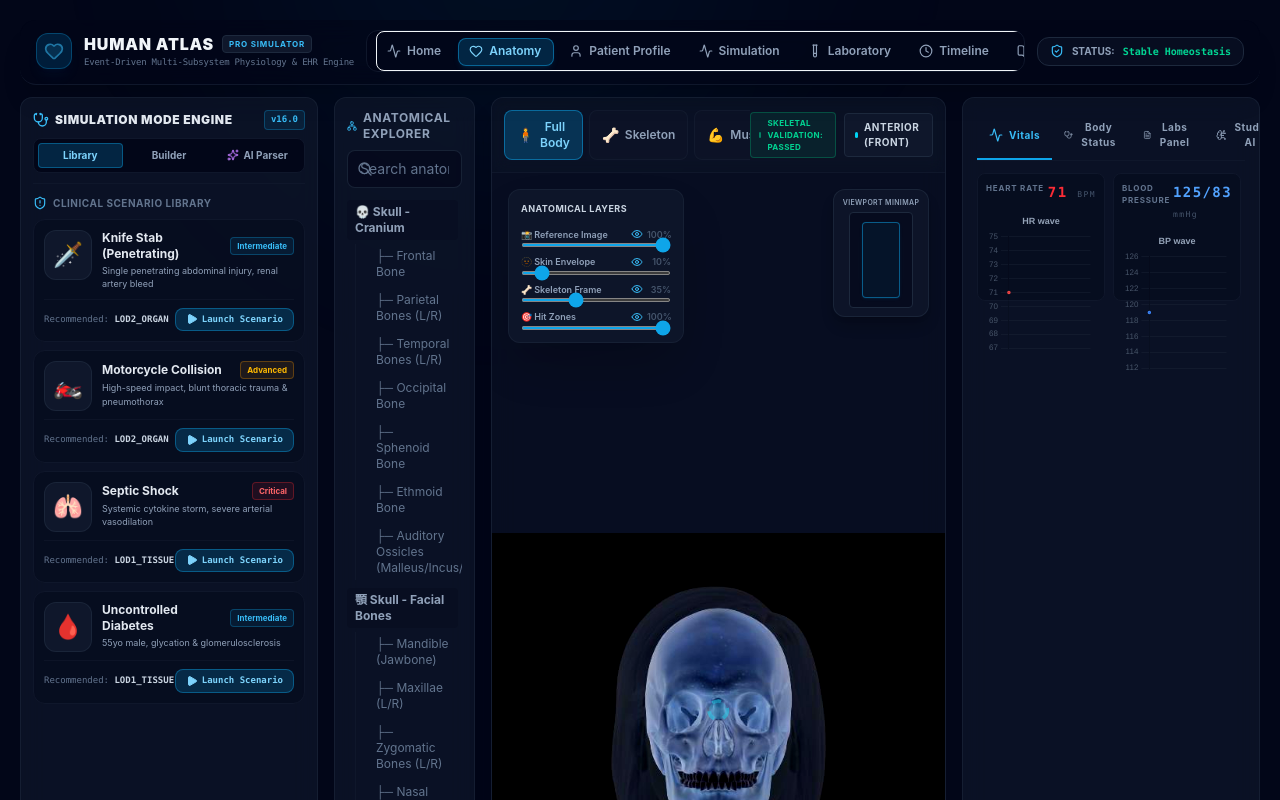
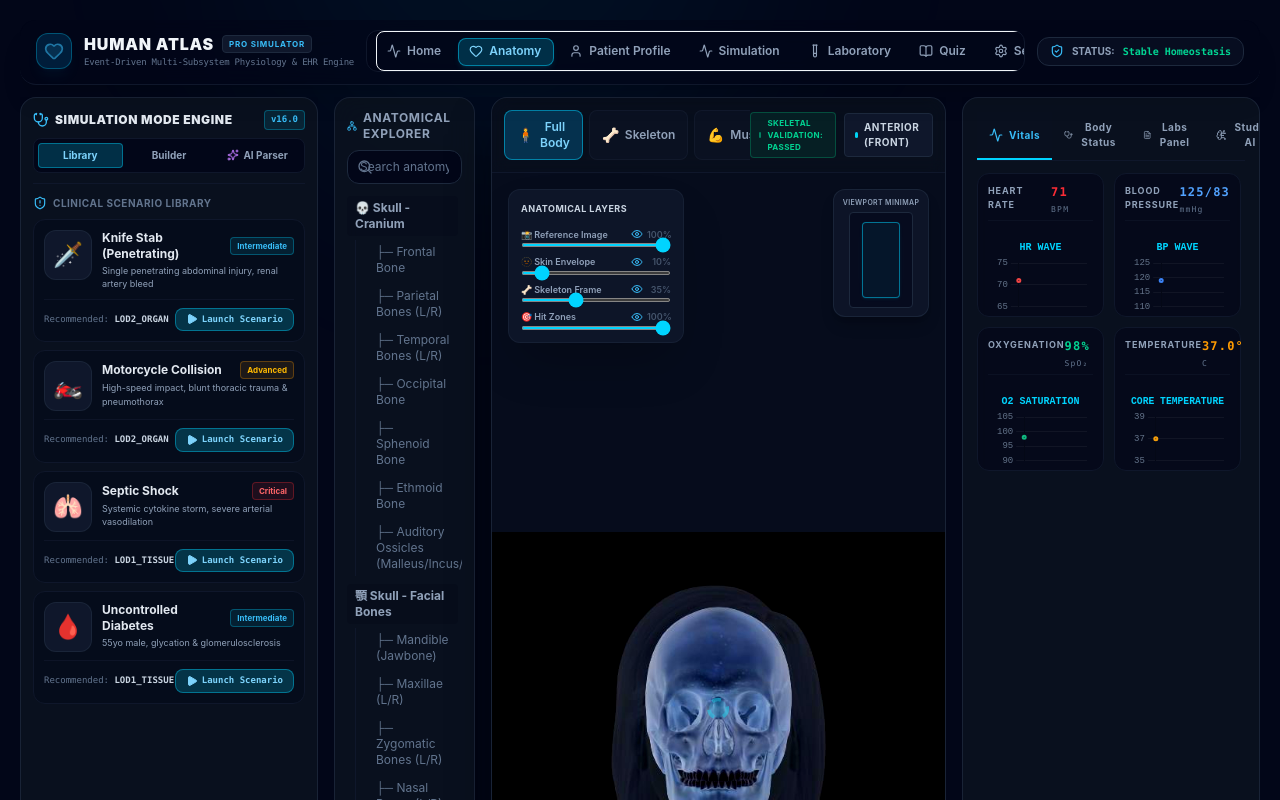
Before and after one commit to higghere/Atlas, a React (Vite) app: page / in a window 1280 px wide. Both pictures are taken after a click on the button "Anatomy". Shown: the top 800 px of the page. Built offline with nearby package versions, Linux system fonts and the light colour scheme.

Commit message:
fix(ui): v24.2 master design standards polish, chart height balance, rename Study to Quiz with PyQP redirect, and remove Timeline from Navbar

```diff
--- a/src/components/Home/HomePage.tsx
+++ b/src/components/Home/HomePage.tsx
@@ -59,17 +59,9 @@ export const HomePage: React.FC<HomePageProps> = ({ onNavigate }) => {
       borderColor: 'group-hover:border-[#00D4FF]/50'
     },
     {
-      id: 'timeline' as NavTabId,
-      title: 'Replay & Analytics',
-      description: 'Review step-by-step timelines, clinical event chains, organ failure orders, and treatment outcome comparisons.',
-      icon: <RotateCcw className="w-6 h-6 text-[#00FFA8]" />,
-      accent: 'from-[#00FFA8]/20 to-transparent',
-      borderColor: 'group-hover:border-[#00FFA8]/50'
-    },
-    {
-      id: 'study' as NavTabId,
-      title: 'Knowledge Library',
-      description: 'Browse compiled diseases, drugs, surgical procedures, laboratory reference values, and medical guidelines.',
+      id: 'quiz' as NavTabId,
+      title: 'Human Anatomy Quiz',
+      description: 'Practice interactive biology questions and test your medical anatomy knowledge on PyQP.',
       icon: <BookOpen className="w-6 h-6 text-[#00D4FF]" />,
       accent: 'from-[#00D4FF]/20 to-transparent',
       borderColor: 'group-hover:border-[#00D4FF]/50'
--- a/src/components/Navigation/Navbar.tsx
+++ b/src/components/Navigation/Navbar.tsx
@@ -8,7 +8,7 @@ export type NavTabId =
   | 'simulation'
   | 'laboratory'
   | 'timeline'
-  | 'study'
+  | 'quiz'
   | 'settings';
 
 interface NavbarProps {
@@ -34,8 +34,7 @@ export const Navbar: React.FC<NavbarProps> = ({
     { id: 'patient-profile', label: 'Patient Profile', icon: <User className="w-3.5 h-3.5" /> },
     { id: 'simulation', label: 'Simulation', icon: <Activity className="w-3.5 h-3.5" /> },
     { id: 'laboratory', label: 'Laboratory', icon: <TestTube className="w-3.5 h-3.5" /> },
-    { id: 'timeline', label: 'Timeline', icon: <Clock className="w-3.5 h-3.5" /> },
-    { id: 'study', label: 'Study', icon: <BookOpen className="w-3.5 h-3.5" /> },
+    { id: 'quiz', label: 'Quiz', icon: <BookOpen className="w-3.5 h-3.5" /> },
     { id: 'settings', label: 'Settings', icon: <SettingsIcon className="w-3.5 h-3.5" /> },
   ];
 
@@ -134,6 +133,10 @@ export const Navbar: React.FC<NavbarProps> = ({
               key={t.id}
               data-tab={t.id}
               onClick={(e) => {
+                if (t.id === 'quiz') {
+                  window.location.href = 'https://shs-pyqp-project.vercel.app/resources/questions.html?topic=class-10-bio-human-anatomy';
+                  return;
+                }
                 positionSlider(e.currentTarget);
                 onSelectTab(t.id);
               }}
--- a/src/components/Telemetry/TelemetryDashboard.tsx
+++ b/src/components/Telemetry/TelemetryDashboard.tsx
@@ -46,15 +46,23 @@ export const TelemetryDashboard: React.FC<TelemetryDashboardProps> = ({
   const buildChartOptions = (title: string, color: string) => ({
     responsive: true,
     maintainAspectRatio: false,
+    layout: {
+      padding: { top: 6, bottom: 6, left: 6, right: 6 }
+    },
     plugins: {
       legend: { display: false },
-      title: { display: true, text: title, color: '#94a3b8', font: { size: 9, weight: 'bold' as const } }
+      title: {
+        display: true,
+        text: title.toUpperCase(),
+        color: '#00D4FF',
+        font: { size: 10, weight: 'bold' as const, family: 'monospace' }
+      }
     },
     scales: {
       x: { display: false },
       y: {
-        grid: { color: 'rgba(30, 41, 59, 0.4)' },
-        ticks: { color: '#475569', font: { size: 8 } }
+        grid: { color: 'rgba(255, 255, 255, 0.05)' },
+        ticks: { color: '#64748b', font: { size: 9, family: 'monospace' } }
       }
     }
   });
@@ -65,10 +73,11 @@ export const TelemetryDashboard: React.FC<TelemetryDashboardProps> = ({
       label,
       data,
       borderColor: color,
-      backgroundColor: `${color}10`,
+      backgroundColor: `${color}15`,
       tension: 0.25,
-      borderWidth: 1.5,
-      pointRadius: 1
+      borderWidth: 2,
+      pointRadius: 1.5,
+      pointHoverRadius: 3
     }]
   });
 
@@ -193,52 +202,52 @@ export const TelemetryDashboard: React.FC<TelemetryDashboardProps> = ({
               </div>
             )}
 
-            <div className="grid grid-cols-2 gap-2 flex-1 min-h-[300px]">
+            <div className="grid grid-cols-2 gap-2.5">
               {/* Heart Rate monitor */}
-              <div className="bg-slate-950/40 p-2 border border-slate-900 rounded-lg flex flex-col h-32 relative">
-                <div className="flex justify-between items-start">
-                  <span className="text-[8px] font-bold text-slate-500 uppercase tracking-widest">Heart Rate</span>
-                  <span className="text-sm font-black text-red-500 font-mono tracking-widest">
-                    {isDeceased ? 0 : (hrData[hrData.length - 1] || 70)} <span className="text-[8px] font-normal text-slate-600">BPM</span>
+              <div className="bg-slate-950/60 p-2.5 border border-slate-900 rounded-xl flex flex-col h-36 relative">
+                <div className="flex justify-between items-start border-b border-slate-900/60 pb-1">
+                  <span className="text-[9px] font-bold text-slate-400 uppercase tracking-widest">Heart Rate</span>
+                  <span className="text-xs font-black text-red-500 font-mono tracking-widest">
+                    {isDeceased ? 0 : (hrData[hrData.length - 1] || 70)} <span className="text-[8px] font-normal text-slate-500">BPM</span>
                   </span>
                 </div>
-                <div className="flex-1 mt-1">
+                <div className="flex-1 w-full h-full min-h-[90px] mt-1">
                   <Line data={getVitalDataset('HR', isDeceased ? hrData.map(() => 0) : hrData, '#ef4444')} options={buildChartOptions('HR wave', '#ef4444')} />
                 </div>
               </div>
 
               {/* Blood Pressure monitor */}
-              <div className="bg-slate-950/40 p-2 border border-slate-900 rounded-lg flex flex-col h-32 relative">
-                <div className="flex justify-between items-start">
-                  <span className="text-[8px] font-bold text-slate-500 uppercase tracking-widest">Blood Pressure</span>
-                  <span className="text-sm font-black text-blue-400 font-mono tracking-widest">
+              <div className="bg-slate-950/60 p-2.5 border border-slate-900 rounded-xl flex flex-col h-36 relative">
+                <div className="flex justify-between items-start border-b border-slate-900/60 pb-1">
+                  <span className="text-[9px] font-bold text-slate-400 uppercase tracking-widest">Blood Pressure</span>
+                  <span className="text-xs font-black text-blue-400 font-mono tracking-widest">
                     {isDeceased ? '0/0' : (bpData[bpData.length - 1] ? `${Math.round(bpData[bpData.length - 1] * 1.05)}/${Math.round(bpData[bpData.length - 1] * 0.7)}` : '120/80')}{' '}
-                    <span className="text-[8px] font-normal text-slate-600">mmHg</span>
+                    <span className="text-[8px] font-normal text-slate-500">mmHg</span>
                   </span>
                 </div>
-                <div className="flex-1 mt-1">
+                <div className="flex-1 w-full h-full min-h-[90px] mt-1">
                   <Line data={getVitalDataset('BP', isDeceased ? bpData.map(() => 0) : bpData, '#3b82f6')} options={buildChartOptions('BP wave', '#3b82f6')} />
                 </div>
               </div>
 
               {/* Oxygen saturation monitor */}
-              <div className="bg-slate-950/40 p-2 border border-slate-900 rounded-lg flex flex-col h-32 relative">
-                <div className="flex justify-between items-start">
-                  <span className="text-[8px] font-bold text-slate-500 uppercase tracking-widest">Oxygenation</span>
-                  <span className="text-sm font-black text-emerald-400 font-mono tracking-widest">{isDeceased ? 0 : (o2Data[o2Data.length - 1] || 98)}% <span className="text-[8px] font-normal text-slate-600">SpO₂</span></span>
+              <div className="bg-slate-950/60 p-2.5 border border-slate-900 rounded-xl flex flex-col h-36 relative">
+                <div className="flex justify-between items-start border-b border-slate-900/60 pb-1">
+                  <span className="text-[9px] font-bold text-slate-400 uppercase tracking-widest">Oxygenation</span>
+                  <span className="text-xs font-black text-emerald-400 font-mono tracking-widest">{isDeceased ? 0 : (o2Data[o2Data.length - 1] || 98)}% <span className="text-[8px] font-normal text-slate-500">SpO₂</span></span>
                 </div>
-                <div className="flex-1 mt-1">
+                <div className="flex-1 w-full h-full min-h-[90px] mt-1">
                   <Line data={getVitalDataset('O2', isDeceased ? o2Data.map(() => 0) : o2Data, '#10b981')} options={buildChartOptions('O2 saturation', '#10b981')} />
                 </div>
               </div>
 
               {/* Temperature monitor */}
-              <div className="bg-slate-950/40 p-2 border border-slate-900 rounded-lg flex flex-col h-32 relative">
-                <div className="flex justify-between items-start">
-                  <span className="text-[8px] font-bold text-slate-500 uppercase tracking-widest">Temperature</span>
-                  <span className="text-sm font-black text-amber-500 font-mono tracking-widest">{(tempData[tempData.length - 1] || 37.0).toFixed(1)}° <span className="text-[8px] font-normal text-slate-600">C</span></span>
+              <div className="bg-slate-950/60 p-2.5 border border-slate-900 rounded-xl flex flex-col h-36 relative">
+                <div className="flex justify-between items-start border-b border-slate-900/60 pb-1">
+                  <span className="text-[9px] font-bold text-slate-400 uppercase tracking-widest">Temperature</span>
+                  <span className="text-xs font-black text-amber-500 font-mono tracking-widest">{(tempData[tempData.length - 1] || 37.0).toFixed(1)}° <span className="text-[8px] font-normal text-slate-500">C</span></span>
                 </div>
-                <div className="flex-1 mt-1">
+                <div className="flex-1 w-full h-full min-h-[90px] mt-1">
                   <Line data={getVitalDataset('TEMP', tempData, '#f59e0b')} options={buildChartOptions('Core Temperature', '#f59e0b')} />
                 </div>
               </div>
--- a/src/index.css
+++ b/src/index.css
@@ -6,74 +6,79 @@
   --color-medical-200: #bae6fd;
   --color-medical-300: #7dd3fc;
   --color-medical-400: #38bdf8;
-  --color-medical-500: #0ea5e9;
+  --color-medical-500: #00D4FF;
   --color-medical-600: #0284c7;
   --color-medical-700: #0369a1;
   --color-medical-800: #075985;
   --color-medical-900: #0c4a6e;
-  --color-medical-950: #082f49;
+  --color-medical-950: #050816;
 }
 
 @layer base {
   body {
-    @apply bg-slate-950 text-slate-100 font-sans antialiased overflow-x-hidden;
-    background-image: radial-gradient(circle at 50% 0%, #0f172a 0%, #020617 100%);
+    @apply bg-[#050816] text-slate-100 font-sans antialiased overflow-x-hidden select-none;
+    background-image: radial-gradient(circle at 50% 0%, #0B1220 0%, #050816 100%);
   }
 }
 
-/* Glassmorphism custom styles */
+/* Master Design Tokens & Glassmorphic Utilities (v24.2) */
 .glass-panel {
-  @apply bg-slate-900/70 border border-slate-800/60 backdrop-blur-md rounded-xl shadow-xl shadow-slate-950/30;
+  @apply bg-[#0B1220]/90 border border-slate-800/80 backdrop-blur-md rounded-2xl shadow-2xl shadow-black/60 transition-all duration-300;
 }
 
 .glass-card {
-  @apply bg-slate-900/40 border border-slate-800/40 backdrop-blur-sm rounded-lg hover:border-slate-700/50 hover:bg-slate-900/60 transition-all duration-300;
+  @apply bg-slate-950/60 border border-slate-800/60 backdrop-blur-sm rounded-xl hover:border-[#00D4FF]/40 hover:bg-slate-900/60 transition-all duration-200;
 }
 
 .glass-input {
-  @apply bg-slate-950/60 border border-slate-800/80 rounded-lg px-3 py-2 text-sm text-slate-100 placeholder-slate-500 focus:outline-none focus:border-medical-500 focus:ring-1 focus:ring-medical-500/30 transition-all duration-200;
+  @apply bg-slate-950 border border-slate-800 rounded-xl px-3 py-2 text-xs text-slate-100 placeholder-slate-500 focus:outline-none focus:border-[#00D4FF] focus:ring-1 focus:ring-[#00D4FF]/30 transition-all duration-200;
 }
 
 .glass-btn {
-  @apply px-4 py-2 rounded-lg text-sm font-medium border transition-all duration-200 flex items-center justify-center gap-2;
+  @apply px-3.5 py-2 rounded-xl text-xs font-bold border transition-all duration-200 flex items-center justify-center gap-2 active:scale-[0.98];
 }
 
 .glass-btn-primary {
-  @apply px-4 py-2 rounded-lg text-sm font-medium border transition-all duration-200 flex items-center justify-center gap-2 bg-medical-600/80 border-medical-500 hover:bg-medical-500 hover:border-medical-400 text-white shadow-lg shadow-medical-500/10;
+  @apply px-3.5 py-2 rounded-xl text-xs font-bold border transition-all duration-200 flex items-center justify-center gap-2 bg-[#00D4FF] border-[#00D4FF] hover:bg-[#00D4FF]/90 text-slate-950 shadow-lg shadow-[#00D4FF]/20 active:scale-[0.98];
 }
 
 .glass-btn-secondary {
-  @apply px-4 py-2 rounded-lg text-sm font-medium border transition-all duration-200 flex items-center justify-center gap-2 bg-slate-800/50 border-slate-700 hover:bg-slate-700/60 hover:border-slate-600 text-slate-200;
+  @apply px-3.5 py-2 rounded-xl text-xs font-bold border transition-all duration-200 flex items-center justify-center gap-2 bg-slate-900 border-slate-800 hover:bg-slate-800 hover:border-slate-700 text-slate-200 active:scale-[0.98];
 }
 
 .glass-btn-danger {
-  @apply px-4 py-2 rounded-lg text-sm font-medium border transition-all duration-200 flex items-center justify-center gap-2 bg-red-950/50 border-red-800 hover:bg-red-900/60 hover:border-red-700 text-red-200;
+  @apply px-3.5 py-2 rounded-xl text-xs font-bold border transition-all duration-200 flex items-center justify-center gap-2 bg-[#FF4D5A]/10 border-[#FF4D5A]/40 hover:bg-[#FF4D5A]/20 hover:border-[#FF4D5A]/60 text-[#FF4D5A] active:scale-[0.98];
 }
 
 .glass-btn-success {
-  @apply px-4 py-2 rounded-lg text-sm font-medium border transition-all duration-200 flex items-center justify-center gap-2 bg-emerald-950/50 border-emerald-800 hover:bg-emerald-900/60 hover:border-emerald-700 text-emerald-200;
+  @apply px-3.5 py-2 rounded-xl text-xs font-bold border transition-all duration-200 flex items-center justify-center gap-2 bg-[#00FFA8]/10 border-[#00FFA8]/40 hover:bg-[#00FFA8]/20 hover:border-[#00FFA8]/60 text-[#00FFA8] active:scale-[0.98];
 }
 
-/* Pulse animation for active organs/systems */
-@keyframes active-pulse {
-  0%, 100% {
-    opacity: 0.2;
-    transform: scale(1);
-  }
-  50% {
-    opacity: 0.6;
-    transform: scale(1.05);
-  }
+/* Master Status Badges (Standardized Height 24px) */
+.badge-healthy {
+  @apply text-[10px] px-2.5 py-0.5 rounded-full font-mono font-bold uppercase bg-[#00FFA8]/10 text-[#00FFA8] border border-[#00FFA8]/30 flex items-center gap-1.5 shrink-0;
 }
 
-.pulse-active {
-  animation: active-pulse 2s infinite ease-in-out;
+.badge-warning {
+  @apply text-[10px] px-2.5 py-0.5 rounded-full font-mono font-bold uppercase bg-amber-500/10 text-amber-400 border border-amber-500/30 flex items-center gap-1.5 shrink-0;
 }
 
-/* Custom premium scrollbar */
+.badge-critical {
+  @apply text-[10px] px-2.5 py-0.5 rounded-full font-mono font-bold uppercase bg-[#FF4D5A]/10 text-[#FF4D5A] border border-[#FF4D5A]/30 flex items-center gap-1.5 shrink-0 animate-pulse;
+}
+
+.badge-deceased {
+  @apply text-[10px] px-2.5 py-0.5 rounded-full font-mono font-bold uppercase bg-red-950/80 text-red-400 border border-red-900 flex items-center gap-1.5 shrink-0;
+}
+
+.badge-info {
+  @apply text-[10px] px-2.5 py-0.5 rounded-full font-mono font-bold uppercase bg-[#00D4FF]/10 text-[#00D4FF] border border-[#00D4FF]/30 flex items-center gap-1.5 shrink-0;
+}
+
+/* Custom Thin Premium Scrollbar (v24.2) */
 ::-webkit-scrollbar {
-  width: 6px;
-  height: 6px;
+  width: 5px;
+  height: 5px;
 }
 ::-webkit-scrollbar-track {
   background: transparent;
@@ -83,5 +88,11 @@
   border-radius: 9999px;
 }
 ::-webkit-scrollbar-thumb:hover {
-  background: #334155;
+  background: #00D4FF;
 }
+
+/* Smooth Focus Ring Audit */
+*:focus-visible {
+  outline: 2px solid #00D4FF;
+  outline-offset: 2px;
+}
```
Also changed, not shown: src/components/SimulationControls/SimulationControls.tsx (+20 -20 lines), 4 other files (tests, documents, lock files or other folders).
